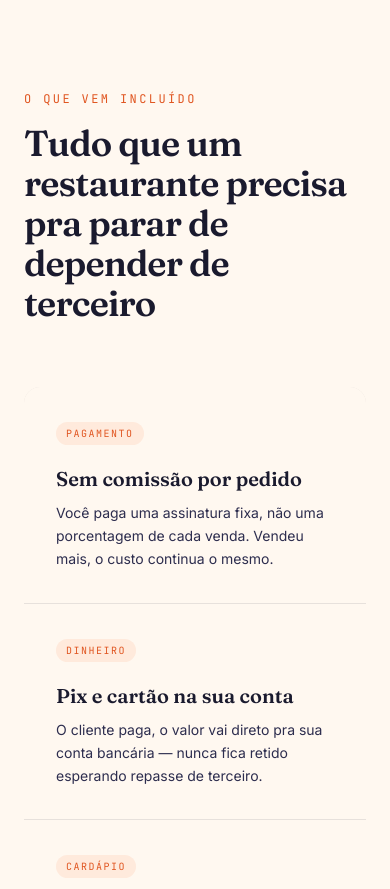
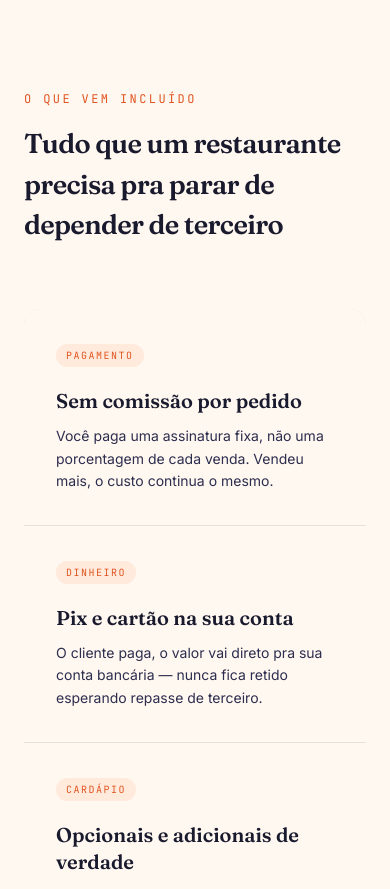
Before and after one commit to jorgeguto87/portal_eucardapio, a React (Vite) app: page / in a window 390 px wide. Shown: the part 2540-3429 px from the top of the page. Built offline with nearby package versions, Linux system fonts and the light colour scheme; no server answers.

Commit message:
Make heading responsive with clamp function
Updated heading size to be responsive using clamp.

```diff
--- a/src/components/Features.jsx
+++ b/src/components/Features.jsx
@@ -73,7 +73,7 @@ export default function Features() {
         <p className="font-[family-name:var(--font-mono)] text-xs tracking-[0.2em] uppercase text-ember-dark mb-4">
           O que vem incluído
         </p>
-        <h2 className="font-[family-name:var(--font-display)] text-4xl md:text-5xl font-semibold text-ink tracking-tight mb-16 max-w-2xl">
+        <h2 className="font-[family-name:var(--font-display)] text-[clamp(1.7rem,6vw,3rem)] font-semibold text-ink tracking-tight mb-16 max-w-2xl">
           Tudo que um restaurante precisa pra parar de depender de terceiro
         </h2>
 
```
